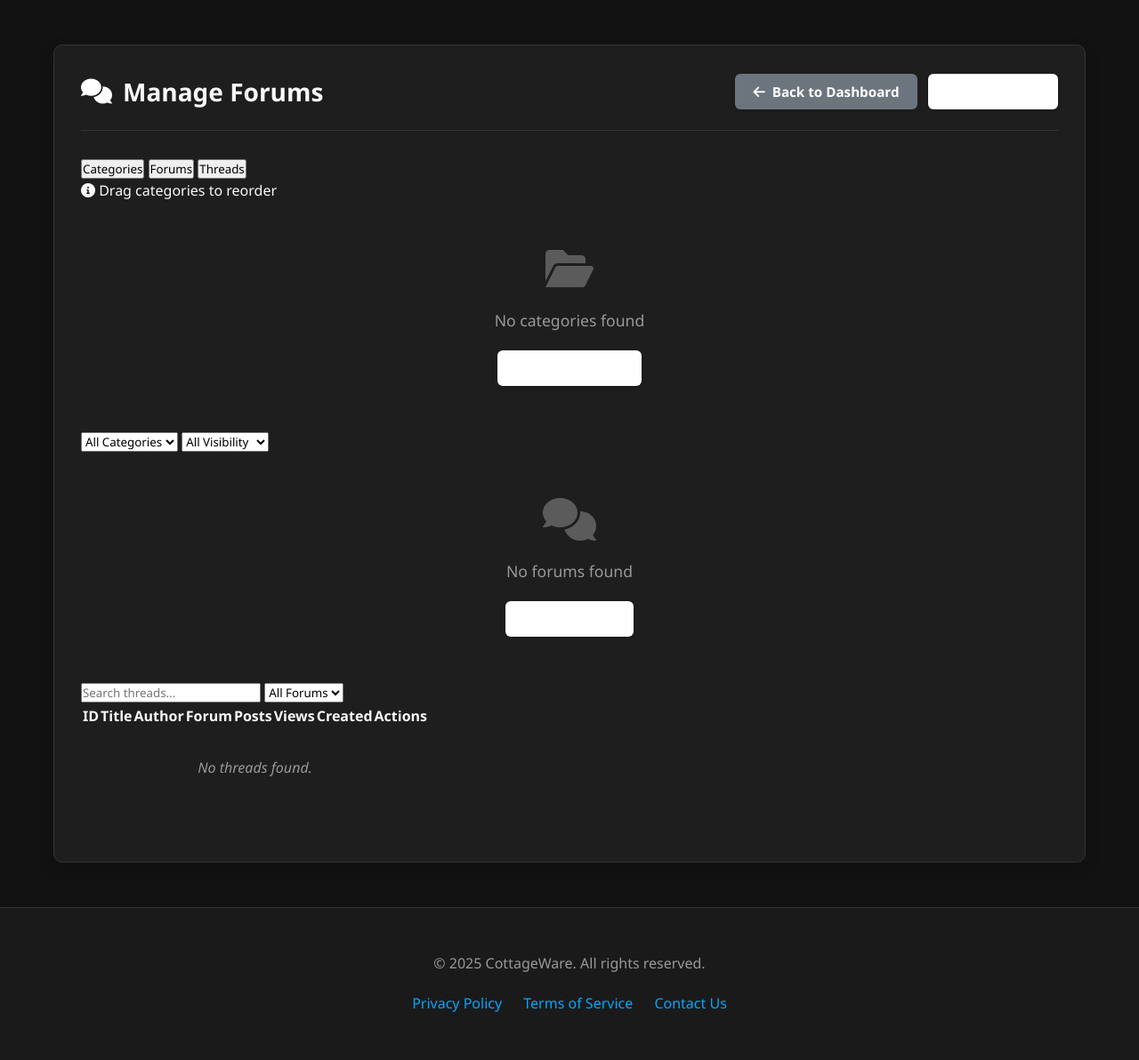
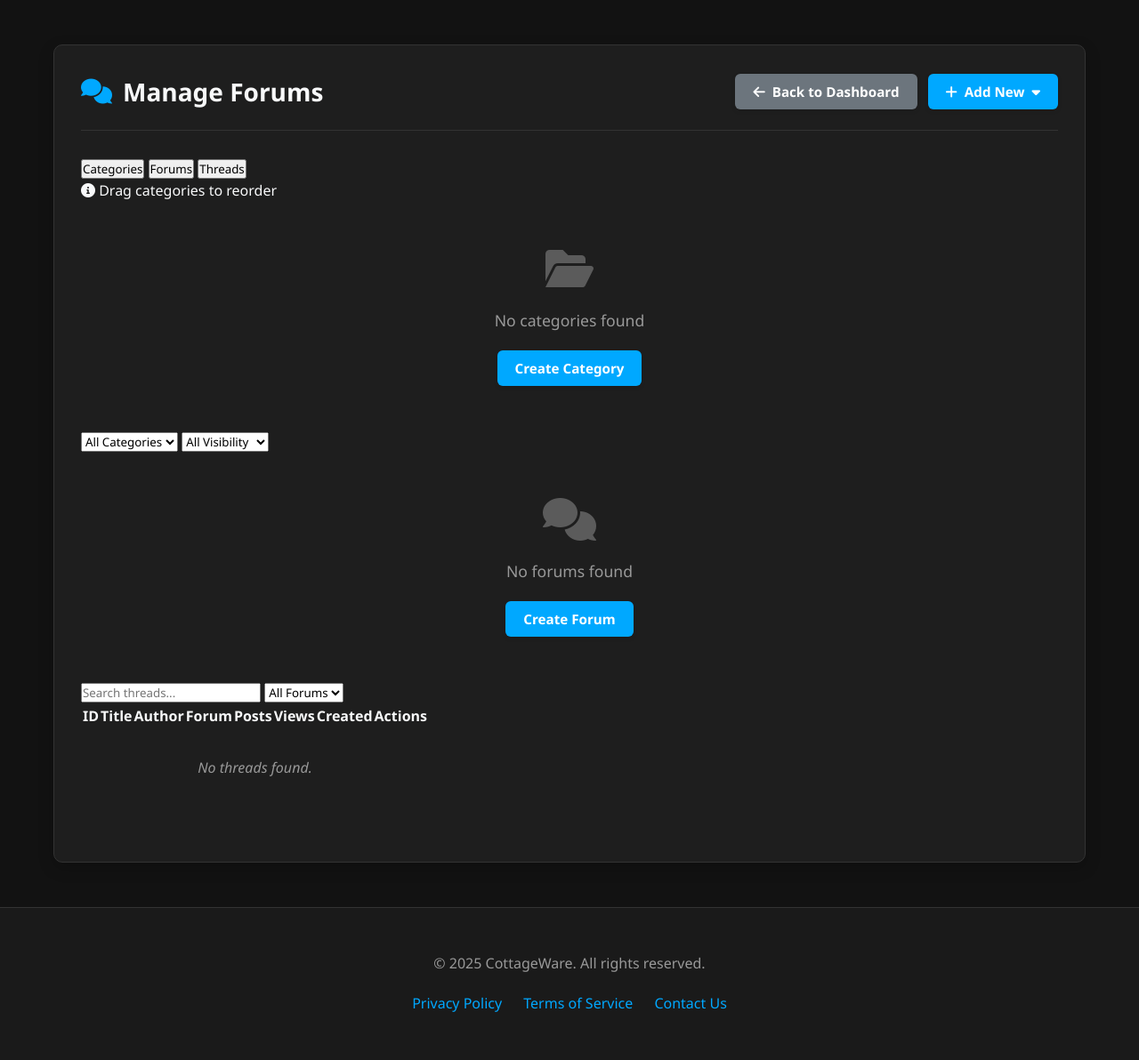
Before and after one commit to WillHanighen/CottageWare, a FastAPI app: template templates/admin/forums.html in a window 1280 px wide. Shown: the part 121-1313 px from the top of the page at 89% size. Run offline with FastAPI, Linux system fonts and the light colour scheme; the template is opened without the code that fills it, so the values that code supplies are empty; some libraries are stand-ins or nearby versions.

Commit message:
revert test change

```diff
--- a/static/css/admin.css
+++ b/static/css/admin.css
@@ -1,7 +1,6 @@
 /* Admin Panel Styles */
 :root {
-  /* --admin-primary: #00a8ff; */
-  --admin-primary: #ffffff;
+  --admin-primary: #00a8ff;
   --admin-primary-light: #4dc4ff;
   --admin-primary-dark: #0076b3;
   --admin-secondary: #6c757d;
```
